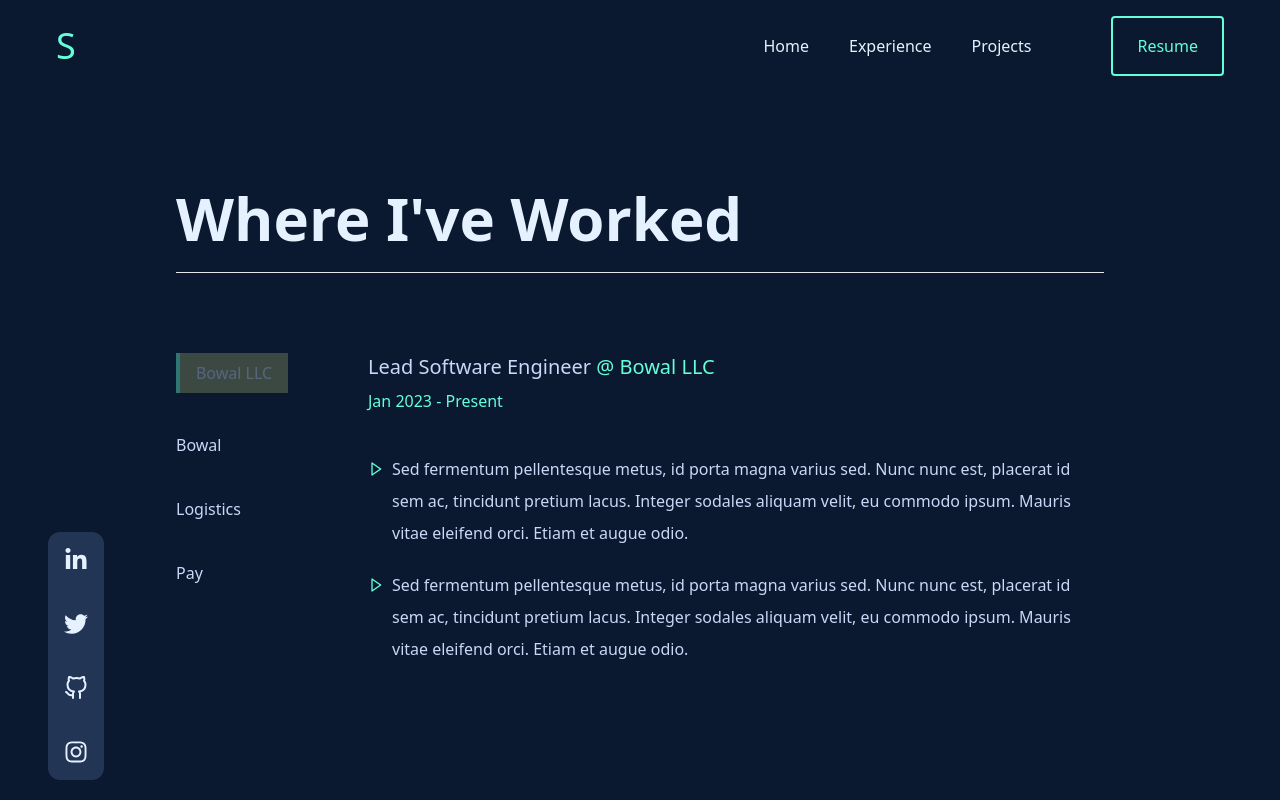
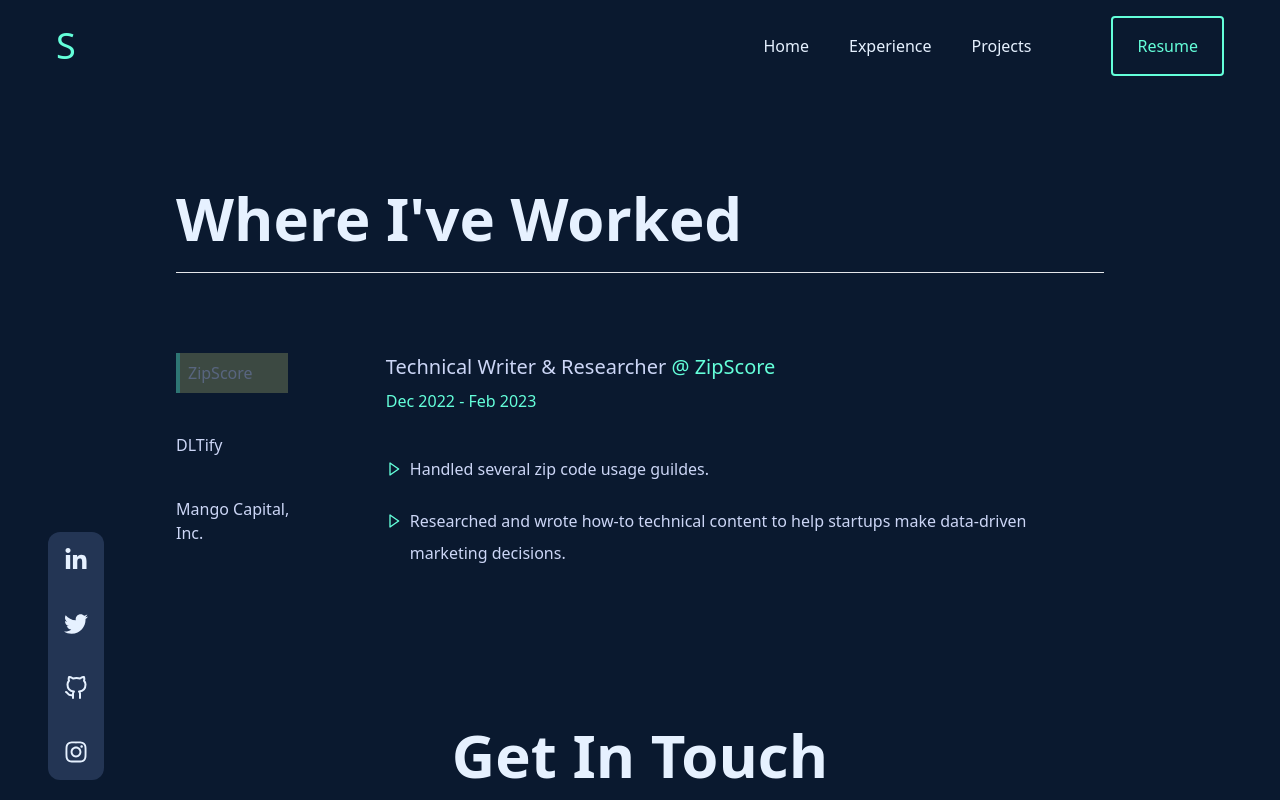
Before and after one commit to kokombo/ibrahim-samuel, a React (Create React App) app: page /experience in a window 1280 px wide. Shown: the top 800 px of the page. Built offline with nearby package versions, Linux system fonts and the light colour scheme.

Commit message:
Projects update

```diff
--- a/src/components/EachProject.jsx
+++ b/src/components/EachProject.jsx
@@ -17,8 +17,7 @@
             <p className = "text-lightest-slate text-xs sm:text-base leading-7 sm:leading-8 bg-light-navy p-5 font-light">{description}</p>
 
             <div className = "flex gap-4">
-                {tools.map((item, index)=> {
-                    const {tool} = item
+                {tools.map((tool, index)=> {
                     return (
                         <p key = {index} className = "text-primary text-xs leading-7 sm:leading-8 border-2 px-2 py-0 font-light">{tool}</p>
                     )
@@ -26,8 +25,8 @@
 
             </div>
             <div className = "flex gap-2 items-center text-2xl text-secondary">
-               <Link to = {gitHubLink} className = "hover:text-primary"><FiGithub/></Link>
-               <Link to = {siteUrl} className = "hover:text-primary" ><FiExternalLink/></Link>
+               <Link to = {gitHubLink} target='_blank' className = "hover:text-primary"><FiGithub/></Link>
+               <Link to = {siteUrl} target='_blank' className = "hover:text-primary" ><FiExternalLink/></Link>
             </div>
 
         </div>
--- a/src/components/Footer.jsx
+++ b/src/components/Footer.jsx
@@ -19,7 +19,7 @@
         </div>
 
         <span>
-            <p className = "text-lightest-slate font-light text-xs sm:text-base leading-7 sm:leading-8 mt-16">Designed & Developed By Samuel Ibrahim</p>
+            <p className = "text-lightest-slate font-light text-xs sm:text-base leading-7 sm:leading-8 mt-16">Designed & Developed By Samuel Ibrahim Oluwanbowa.</p>
         </span>
 
     </section>
--- a/src/data/data.js
+++ b/src/data/data.js
@@ -94,13 +94,11 @@
 
     {
         id: 1,
-        title: "Lead Software Engineer",
-        company: "Bowal LLC",
-        start: "Jan 2023",
-        finish: "Present",
-        duties: ["Sed fermentum pellentesque metus, id porta magna varius sed. Nunc nunc est, placerat id sem ac, tincidunt pretium lacus. Integer sodales aliquam velit, eu commodo ipsum. Mauris vitae eleifend orci. Etiam et augue odio.", "Sed fermentum pellentesque metus, id porta magna varius sed. Nunc nunc est, placerat id sem ac, tincidunt pretium lacus. Integer sodales aliquam velit, eu commodo ipsum. Mauris vitae eleifend orci. Etiam et augue odio."
-
-
+        title: "Technical Writer & Researcher",
+        company: "ZipScore",
+        start: "Dec 2022",
+        finish: "Feb 2023",
+        duties: ["Handled several zip code usage guildes.", "Researched and wrote how-to technical content to help startups make data-driven marketing decisions."
 
         ]
 
@@ -110,11 +108,11 @@
 
   {
         id: 2,
-        title: "Software Developer",
-        company: "Bowal",
-        start: "Jan 2021",
-        finish: "Present",
-        duties: ["Mauris cursus ut nunc vitae semper. Duis vestibulum dui elit, laoreet volutpat purus gravida nec. Vestibulum eu rhoncus magna. Nulla facilisi. Quisque varius diam sit amet lorem efficitur, sed efficitur nisi lacinia.", "Mauris cursus ut nunc vitae semper. Duis vestibulum dui elit, laoreet volutpat purus gravida nec. Vestibulum eu rhoncus magna. Nulla facilisi. Quisque varius diam sit amet lorem efficitur, sed efficitur nisi lacinia."
+        title: "Senior Technical Writer",
+        company: "DLTify",
+        start: "May 2022",
+        finish: "Dec 2022",
+        duties: ["Handled technical writing projects including, whitepapers, litepapers, scripts, decks, and landing page copy.", "Worked with the managing director to foster token creation."
         ]
 
   },
@@ -122,26 +120,15 @@
 
   {
         id: 3,
-        title: "Web Developer",
-        company: "Logistics",
-        start: "Jan 2022",
-        finish: "Present",
-        duties: ["Vivamus quis ultricies eros. Nam vel arcu non eros elementum vulputate in id nunc. Mauris nec metus a neque placerat lobortis a vitae nibh. Mauris vel est sit amet sapien eleifend dictum. Vivamus eget leo nunc. Nulla et imperdiet odio, non ultricies ligula.", "Vivamus quis ultricies eros. Nam vel arcu non eros elementum vulputate in id nunc. Mauris nec metus a neque placerat lobortis a vitae nibh. Mauris vel est sit amet sapien eleifend dictum. Vivamus eget leo nunc. Nulla et imperdiet odio, non ultricies ligula."
+        title: "Senior Content Developer",
+        company: "Mango Capital, Inc. ",
+        start: "Feb 2021",
+        finish: "Dec 2021",
+        duties: ["Managed a team of 4 to build over 20 websites for businesses in the United States trucking industry.", "Researched and wrote website copy, technical content, and press releases for the organizations."
         ]
   },
 
 
-  {
-        id: 4,
-        title: "Front-End Engineer",
-        company: "Pay",
-        start: "Jan 2020",
-        finish: "Present",
-        duties: [ "Lorem ipsum dolor sit amet, consectetur adipiscing elit. Maecenas euismod quis mauris ac rhoncus. Phasellus quis dolor ante. Duis sodales metus dui, fermentum pharetra velit congue quis.", "Lorem ipsum dolor sit amet, consectetur adipiscing elit. Maecenas euismod quis mauris ac rhoncus. Phasellus quis dolor ante. Duis sodales metus dui, fermentum pharetra velit congue quis. "
-        ]
-
-
-  }
 
 ]
 
@@ -149,24 +136,24 @@
 
 export const projects = [
     {
-        title: 'Bowal Web App',
-        description: "Lorem ipsum dolor sit amet, consectetur adipiscing elit. Maecenas euismod quis mauris ac rhoncus. Maecenas euismod quis mauris ac rhoncus. Phasellus quis dolor ante. Duis sodales metus dui, fermentum pharetra velit congue quis.",
-        tools: [ {tool: "VS Code"}, {tool: "JavaScript"}, {tool: "TailWind"},{tool: "React"}],
+        title: 'Bowal (Ongoing Project)',
+        description: "Bowal is a social E-commerce marketplace that leverages geo-location technology to connect online vendors and buyers within every locality in Africa. The platform’s front end is being built on ReactJS and powered by Firebase as a backend service. In this project, I used the react router 6’s loader data API to interact with the backend. This allows the provision of data to each route element before rendering. However, it makes dynamic routing relatively complicated.",
+        tools: ["JavaScript", "TailWind","React", "Firebase"],
         siteUrl: "https://www.bowal.com",
-        gitHubLink: "https://www.github.com",
-        image: "https://i.ibb.co/WBbXHXr/project1.jpg",
+        gitHubLink: "https://github.com/BowaDAO/Bowal-Web-Application",
+        image: "https://i.ibb.co/vzR345v/bowal-web-app.png",
         style: "flex-row"
 
     },
 
 
     {
-        title: 'Bowal Web App',
-        description: "Lorem ipsum dolor sit amet, consectetur adipiscing elit. Maecenas euismod quis mauris ac rhoncus. Phasellus quis dolor ante. Duis sodales metus dui, fermentum pharetra velit congue quis.  ipsum dolor sit amet, consectetur adipiscing elit. Maecenas euismod quis mauris ac rhoncus. ",
-        tools: [ {tool: "VS Code"}, {tool: "JavaScript"}, {tool: "TailWind"},{tool: "React"}],
-        siteUrl: "https://www.bowal.com",
-        gitHubLink: "https://www.github.com",
-        image: "https://i.ibb.co/jJnWjFL/project2.jpg",
+        title: "Samuel's Personal Website",
+        description: "This is my website. The same site you are interacting with at the moment. I built it on ReactJS, using react router v6 to navigate pages and Tailwind CSS to style them. There was no interaction with API as I prepared all the data internally.",
+        tools: ["JavaScript", "TailWind" ,"React"],
+        siteUrl: "https://samuelibrahim.netlify.app",
+        gitHubLink: "https://www.github.com/BowaDAO/ibrahim-samuel",
+        image: "https://i.ibb.co/gzb36v3/samuel-s-personal-website.png",
         style: "flex-row-reverse"
 
     },
@@ -174,12 +161,12 @@
 
 
     {
-        title: 'Bowal Web App',
-        description: "Lorem ipsum dolor sit amet, consectetur adipiscing elit. Maecenas euismod quis mauris ac rhoncus. Phasellus quis dolor ante. Duis sodales metus dui, fermentum pharetra velit congue quis.  ipsum dolor sit amet, consectetur adipiscing elit. Maecenas euismod quis mauris ac rhoncus. ",
-        tools: [ {tool: "VS Code"}, {tool: "JavaScript"}, {tool: "TailWind"},{tool: "React"}],
-        siteUrl: "https://www.bowal.com",
-        gitHubLink: "https://www.github.com",
-        image: "https://i.ibb.co/jJnWjFL/project2.jpg",
+        title: 'Landing Page Template',
+        description: "This is a fully-responsive landing page template I built with React, CSS, and JavaScript. It is a simple one-pager with no routing.",
+        tools: [ "React", "Javascript", "CSS", ],
+        siteUrl: "https://xamai.netlify.app/",
+        gitHubLink: "https://github.com/BowaDAO/ailandingpage",
+        image: "https://i.ibb.co/zXpG9W9/ailandingpage.png",
         style: "flex-row"
 
     },
--- a/src/pages/Experience.jsx
+++ b/src/pages/Experience.jsx
@@ -33,7 +33,7 @@
                         {jobs.map((item, index)=> {
                             const {company, id} = item
 
-                            return <button  key = {id} className = {`${index === value && "border-l-4 border-primary bg-slate p-2 opacity-40 w-28"} text-lightest-slate ease-linear duration-200`} onClick = {()=> setValue(index)}>{company}</button>
+                            return <button  key = {id} className = {`${index === value && "border-l-4 border-primary bg-slate p-2 opacity-40 w-28"} text-lightest-slate ease-linear duration-200 text-start`} onClick = {()=> setValue(index)}>{company}</button>
                         })}
 
                      </div>
```
